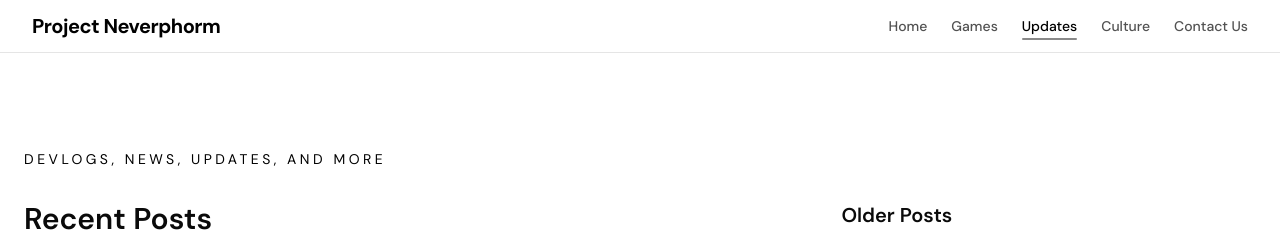
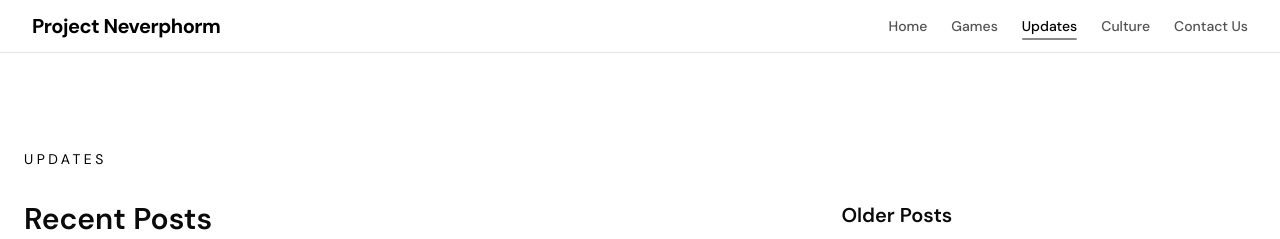
Before and after one commit to Minxci/neverphorm-site, a React (Vite) app in the folder apps/web/: page /updates in a window 1280 px wide. Shown: the top 239 px of the page. Built offline with nearby package versions, Linux system fonts and the light colour scheme; the HTML template or start-up script is replaced by a standard one; what pocketbase would draw is missing.

Commit message:
minor edit on updates

```diff
--- a/apps/web/src/pages/Updates.jsx
+++ b/apps/web/src/pages/Updates.jsx
@@ -23,7 +23,7 @@ export default function Updates() {
       <main className="bg-white text-neutral-950 px-6 py-24">
         <section className="max-w-7xl mx-auto">
           <p className="text-sm uppercase tracking-[0.25em] text-black mb-8">
-            Devlogs, News, Updates, and more
+            Updates
           </p>
 
           <div className="grid grid-cols-1 lg:grid-cols-[1.5fr_0.8fr] gap-10 items-start">
```
